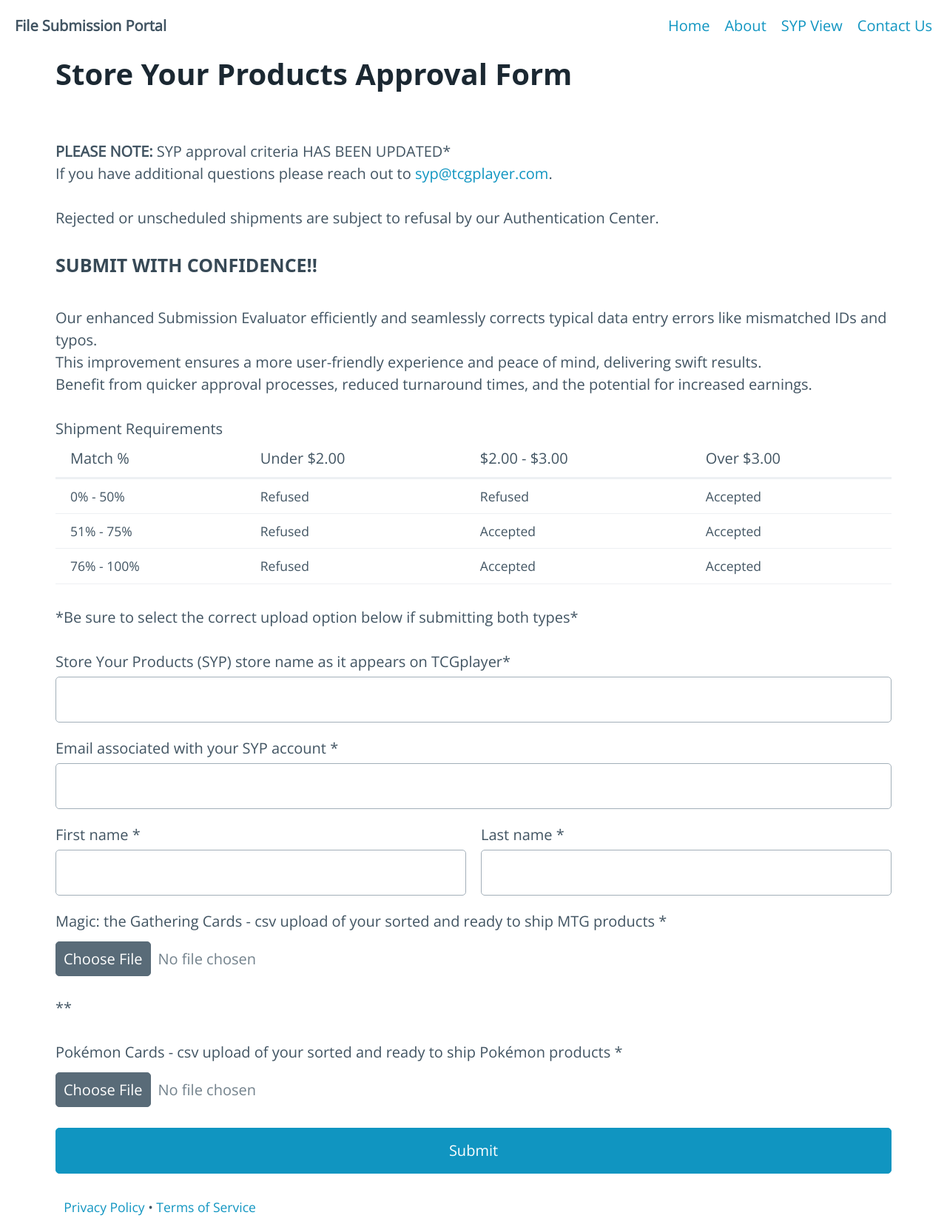
After one commit to the-muppet/SubmissionEvaluator, a Python web app: template app/static/templates/syp.html in a window 1280 px wide. The commit adds this page. Shown: the whole page at 74% size. Run offline with Jinja, Linux system fonts and the light colour scheme; the template is opened without the code that fills it, so the values that code supplies are empty.

Commit message:
restructuring

```diff
--- a/src/data_loader.py
+++ b/app/core/data_loader.py
@@ -5,8 +5,8 @@
 import pandas as pd
 from typing import Dict
 from pathlib import Path
-from src.utils.logger import setup_logger
-from src.utils.config_manager import ConfigManager
+from app.utils.logger import setup_logger
+from app.utils.config_manager import ConfigManager
 
 logger = setup_logger()
 config_manager = ConfigManager()
--- a/src/file_handler.py
+++ b/app/core/file_handler.py
@@ -1,5 +1,5 @@
 from pathlib import Path
-from src.utils.logger import setup_logger
+from app.utils.logger import setup_logger
 from watchdog.observers import Observer
 from watchdog.events import FileSystemEventHandler
 
--- a/static/js/navbar.js
+++ b/app/static/js/navbar.js
@@ -1,3 +1,4 @@
+// navbar.js
 function homeView() {
     window.location.href = '/';
 }
@@ -6,10 +7,6 @@
     window.location.href = '/syp/';
 }
 
-function aboutView() {
-    window.location.href = '/splash/';
-}
-
 function pingKoda() {
     window.location.href = '/contact/';
 }
--- /dev/null
+++ b/app/static/js/upload.js
@@ -0,0 +1,73 @@
+const inputs = document.querySelectorAll('#email, #storeName, #fileInput');
+
+function checkInputs() {
+    const isFormFilled = Array.from(inputs).every(input => input.value.length > 0);
+    uploadButton.disabled = !isFormFilled;
+}
+
+inputs.forEach(
+    input => input.addEventListener('change', checkInputs)
+);
+
+async function uploadFile() {
+    const fileInput = document.getElementById('fileInput');
+    const email = document.getElementById('email').value;
+    const storeName = document.getElementById('storeName').value;
+    const file = fileInput.files[0];
+
+    if (!file) {
+        alert('Please select a file.');
+        return;
+    }
+    if (!email) {
+        alert('Please enter your email.');
+        return;
+    }
+    if (!storeName) {
+        alert('Please enter your store name.');
+        return;
+    }
+    // Create FormData object
+    const formData = new FormData();
+    formData.append('file', file);
+    formData.append('email', email);
+    formData.append('storeName', storeName);
+    const clientId = document.getElementById('client_id').value;
+    formData.append('client_id', clientId);
+
+    try {
+        const response = await fetch('/submit/', {
+            method: 'POST',
+            body: formData, // Send as FormData
+        });
+
+        if (!response.ok) {
+            throw new Error(`HTTP error! status: ${response.status}`);
+        }
+
+        const result = await response.json();
+        // Display success message
+        document.getElementById('messageSuccess').style.display = 'block';
+        document.getElementById('messageSuccess').textContent = 'Upload successful!';
+        document.getElementById('messageError').style.display = 'none'; // Hide error message
+
+        // Update dynamic fields with results
+        document.getElementById('resultStatus').textContent = `Submission Status: ${result.status || 'Success'}`;
+        document.getElementById('resultValue').textContent = `Total Value: ${result.value || 'N/A'}`;
+        document.getElementById('resultQuantity').textContent = `Total Quantity: ${result.quantity || 'N/A'}`;
+        document.getElementById('resultAcv').textContent = `ACV: ${result.acv || 'N/A'}`;
+
+    } catch (error) {
+        console.error('Error during file upload:', error);
+        // Display error message
+        document.getElementById('messageError').style.display = 'block';
+        document.getElementById('messageError').textContent = 'Upload failed. Please try again.';
+        document.getElementById('messageSuccess').style.display = 'none'; // Hide success message
+
+        // Reset dynamic fields
+        document.getElementById('resultStatus').textContent = `Submission Status: Failed`;
+        document.getElementById('resultValue').textContent = `Total Value: N/A`;
+        document.getElementById('resultQuantity').textContent = `Total Quantity: N/A`;
+        document.getElementById('resultAcv').textContent = `ACV: N/A`;
+    }
+}
--- /dev/null
+++ b/app/static/templates/syp.html
@@ -0,0 +1,208 @@
+<!DOCTYPE html>
+<html lang="en">
+
+<head>
+    <meta charset="UTF-8">
+    <meta name="viewport" content="width=device-width, initial-scale=1">
+    <link rel="stylesheet" href="https://cdn.jsdelivr.net/npm/@picocss/pico@1/css/pico.min.css">
+    <link rel="stylesheet" href="https://cdnjs.cloudflare.com/ajax/libs/font-awesome/5.15.3/css/all.min.css">
+    <link href="https://fonts.googleapis.com/css2?family=Open+Sans&display=swap" rel="stylesheet">
+    <title>SYP Submission</title>
+    <style>
+        button:hover,
+        input[type="submit"]:hover {
+            transform: scale(1.05);
+            transition: transform 0.3s ease;
+        }
+
+        #uploadButton {
+            width: fit-content;
+            padding: 0.5em 1em;
+        }
+
+        html,
+        body {
+            height: 100%;
+            margin: 0;
+            font-family: 'Open Sans', sans-serif;
+        }
+
+        .main-content {
+            display: flex;
+            flex-wrap: wrap;
+            margin: auto;
+            padding: 0 20px;
+        }
+
+        .info-content,
+        .form-content {
+            flex: 1 1 50%;
+            /* ensures that each section takes half the width of the container */
+            padding: 20px;
+        }
+
+        @media (max-width: 768px) {
+
+            .info-content,
+            .form-content {
+                flex: 1 1 100%;
+                /* stacks the content vertically on smaller screens */
+            }
+        }
+
+        nav ul li a[role="button"] {
+            background: none;
+            color: inherit;
+            border: none;
+            padding: 0;
+            font: inherit;
+            cursor: pointer;
+            outline: inherit;
+        }
+    </style>
+</head>
+<!DOCTYPE html>
+<html lang="en">
+
+<head>
+    <meta charset="UTF-8">
+    <meta name="viewport" content="width=device-width, initial-scale=.6">
+    <link rel="stylesheet" href="https://cdn.jsdelivr.net/npm/@picocss/pico@1/css/pico.min.css">
+    <link rel="stylesheet" href="https://cdnjs.cloudflare.com/ajax/libs/font-awesome/5.15.3/css/all.min.css">
+    <link href="https://fonts.googleapis.com/css2?family=Open+Sans&display=swap" rel="stylesheet">
+    <title>Store Your Products Approval Form</title>
+    <style>
+        body {
+            font-family: 'Open Sans', sans-serif;
+        }
+    </style>
+</head>
+<nav class="container-fluid">
+    <ul>
+        <li><strong>File Submission Portal</strong></li>
+    </ul>
+    <ul>
+        <li><a href="#" onclick="homeView()">Home</a></li>
+        <li><a href="#" onclick="aboutView()">About</a></li>
+        <li><a href="#" onclick="sypView()">SYP View</a></li>
+        <li><a href="#" onclick="pingKoda()">Contact Us</a></li>
+    </ul>
+</nav>
+
+<body class="bg-white">
+    <div class="container mx-auto p-6">
+        <div class="text-center mb-4">
+            <h1 class="font-bold text-2xl mb-2">Store Your Products Approval Form</h1>
+        </div>
+
+        <div class="mb-6">
+            <p class="text-sm"><strong>PLEASE NOTE:</strong> SYP approval criteria HAS BEEN UPDATED*<br>
+                If you have additional questions please reach out to <a href="mailto:syp@tcgplayer.com"
+                    class="text-blue-600">syp@tcgplayer.com</a>.</p>
+            <p class="text-xs mt-2">Rejected or unscheduled shipments are subject to refusal by our Authentication
+                Center.</p>
+        </div>
+        <div class="flex justify-center mb-6">
+            <div class="mb-4">
+                <div class="grid grid-cols-3 gap-4 text-sm mb-2">
+                </div>
+                <h4> SUBMIT WITH CONFIDENCE!!</h4>
+                <p>Our enhanced Submission Evaluator efficiently and seamlessly corrects typical data entry errors like
+                    mismatched IDs and typos.
+                    <br>This improvement ensures a more user-friendly experience and peace of mind, delivering swift
+                    results.
+                    <br>Benefit from quicker approval processes, reduced turnaround times, and the potential for
+                    increased earnings.
+                </p>
+            </div>
+            <div class="mb-4" <h2 class="font-bold text-lg mb-2">Shipment Requirements</h2>
+                <table class="text-lg">
+                    <thead>
+                        <tr>
+                            <th class="text-center font-bold px-2 py-1 border-b-2">Match %</th>
+                            <th class="text-center font-bold px-2 py-1 border-b-2">Under $2.00</th>
+                            <th class="text-center font-bold px-2 py-1 border-b-2">$2.00 - $3.00</th>
+                            <th class="text-center font-bold px-2 py-1 border-b-2">Over $3.00</th>
+                        </tr>
+                    </thead>
+                    <tbody>
+                        <tr>
+                            <td class="text-center px-2 py-1 border-b">0% - 50%</td>
+                            <td class="text-center px-2 py-1 border-b">Refused</td>
+                            <td class="text-center px-2 py-1 border-b">Refused</td>
+                            <td class="text-center px-2 py-1 border-b">Accepted</td>
+                        </tr>
+                        <tr>
+                            <td class="text-center px-2 py-1 border-b">51% - 75%</td>
+                            <td class="text-center px-2 py-1 border-b">Refused</td>
+                            <td class="text-center px-2 py-1 border-b">Accepted</td>
+                            <td class="text-center px-2 py-1 border-b">Accepted</td>
+                        </tr>
+                        <tr>
+                            <td class="text-center px-2 py-1 border-b">76% - 100%</td>
+                            <td class="text-center px-2 py-1 border-b">Refused</td>
+                            <td class="text-center px-2 py-1 border-b">Accepted</td>
+                            <td class="text-center px-2 py-1 border-b">Accepted</td>
+                        </tr>
+                    </tbody>
+                </table>
+            </div>
+
+            <div class="mb-4">
+                <p class="text-sm font-bold">*Be sure to select the correct upload option below if submitting both
+                    types*
+                </p>
+            </div>
+
+            <div class="mb-4">
+                <form>
+                    <div class="mb-3">
+                        <label for="storeName" class="block text-sm font-bold mb-2">Store Your Products (SYP) store name
+                            as it appears on TCGplayer*</label>
+                        <input type="text" id="storeName" class="border p-2 w-full">
+                    </div>
+                    <div class="mb-3">
+                        <label for="email" class="block text-sm font-bold mb-2">Email associated with your SYP account
+                            *</label>
+                        <input type="email" id="email" class="border p-2 w-full">
+                    </div>
+                    <div class="grid grid-cols-2 gap-4 mb-3">
+                        <div>
+                            <label for="firstName" class="block text-sm font-bold mb-2">First name *</label>
+                            <input type="text" id="firstName" class="border p-2 w-full">
+                        </div>
+                        <div>
+                            <label for="lastName" class="block text-sm font-bold mb-2">Last name *</label>
+                            <input type="text" id="lastName" class="border p-2 w-full">
+                        </div>
+                    </div>
+                    <div class="mb-6">
+                        <label for="fileUpload" class="block text-sm font-bold mb-2">Magic: the Gathering Cards - csv
+                            upload
+                            of your sorted and ready to ship MTG products *</label>
+                        <input type="file" id="fileUpload" class="border p-2 w-full">
+                        <p class="text-xs mt-1">**</p>
+                    </div>
+                    <div class="mb-6">
+                        <label for="fileUploadPk" class="block text-sm font-bold mb-2">Pokémon Cards - csv upload of
+                            your
+                            sorted and ready to ship Pokémon products *</label>
+                        <input type="file" id="fileUploadPk" class="border p-2 w-full">
+                    </div>
+                    <div class="text-center">
+                        <button type="submit" class="bg-blue-600 text-white px-4 py-2 rounded">Submit</button>
+                    </div>
+                </form>
+            </div>
+        </div>
+        <footer class="footer" style="position: sticky; top: 100vh; padding-left: 1%;">
+            <small><a href="#">Privacy Policy</a> • <a href="#">Terms of Service</a></small>
+        </footer>
+
+
+    </div>
+    <script type="text/javascript" src="/static/js/navbar.js"></script>
+    <script type="text/javascript" src="/static/js/upload.js"></script>
+</body>
+
+</html>
```
Also changed, not shown: app/core/api.py (renamed from src/api.py, +50 -20 lines), app/core/evaluator.py (renamed from src/evaluator.py, +6 -6 lines), app/main.py (renamed from run.py, +4 -4 lines), app/static/css/style.css (added, +16 -0 lines), app/static/templates/index.html (added, +38 -0 lines), app/static/templates/splash.html (renamed from static/syp.html, +37 -11 lines), static/index.html (deleted, +0 -142 lines), static/splash.html (deleted, +0 -100 lines), app/models/evaluator_class.py (added), app/models/submission_class.py (renamed from src/models.py), app/utils/config_manager.py (renamed from src/utils/config_manager.py), app/utils/logger.py (renamed from src/utils/logger.py), app/utils/masks.py (renamed from src/utils/masks.py), 2 other files.
